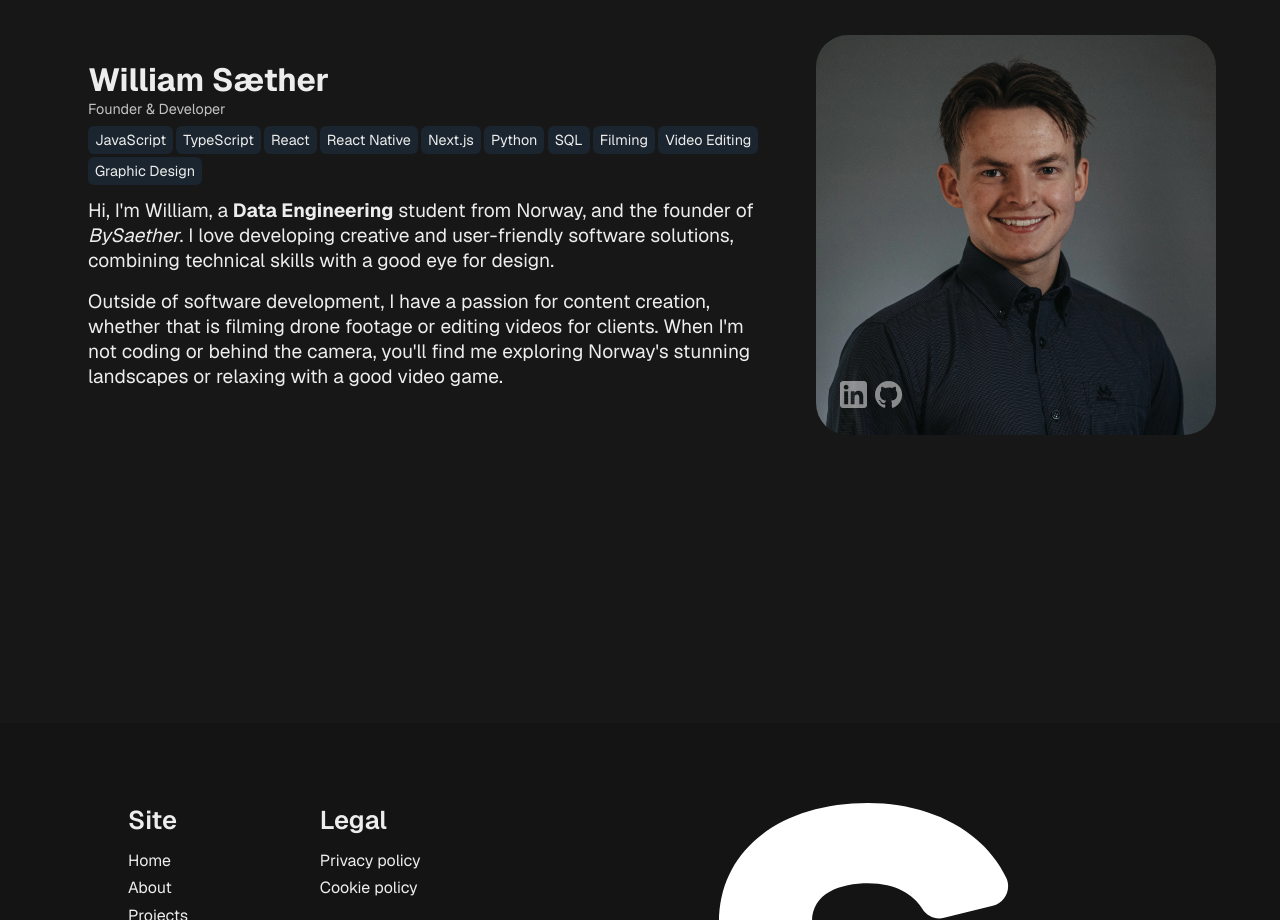
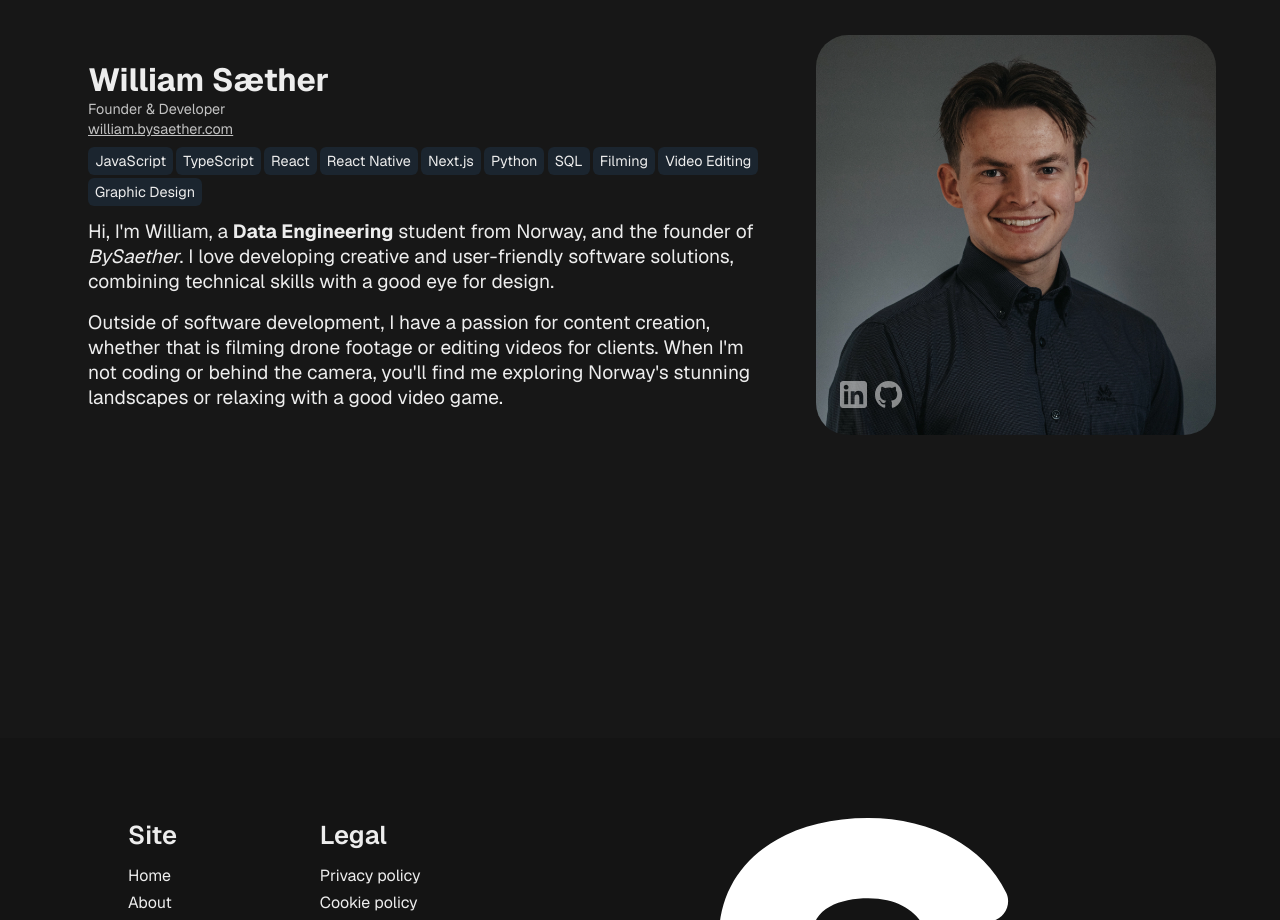
Before and after one commit to williamsaether/bysaether.com, a Next.js app: page /about in a window 1280 px wide. Shown: the part 940-1860 px from the top of the page. Built offline with nearby package versions, Linux system fonts and the light colour scheme.

Commit message:
Add link to portfolio website

```diff
--- a/app/about/about.module.css
+++ b/app/about/about.module.css
@@ -73,6 +73,12 @@
 .roles {
     font-size: .9rem;
     opacity: .8;
+}
+
+.link {
+    font-size: .9rem;
+    opacity: .8;
+    text-decoration: underline;
 }
 
 .text {
--- a/app/about/page.tsx
+++ b/app/about/page.tsx
@@ -47,6 +47,7 @@ export default function About() {
               <div className={styles.leftSide}>
                 <h2 className={styles.name}>William Sæther</h2>
                 <p className={styles.roles}>Founder & Developer</p>
+                <a className={styles.link} href="https://william.bysaether.com" target="_blank">william.bysaether.com</a>
                 <div className={styles.skills}>
                   {["JavaScript", "TypeScript", "React", "React Native", "Next.js", "Python", "SQL", "Filming", "Video Editing", "Graphic Design"].map((skill, index) => (
                     <span key={index}>{skill}</span>
```
